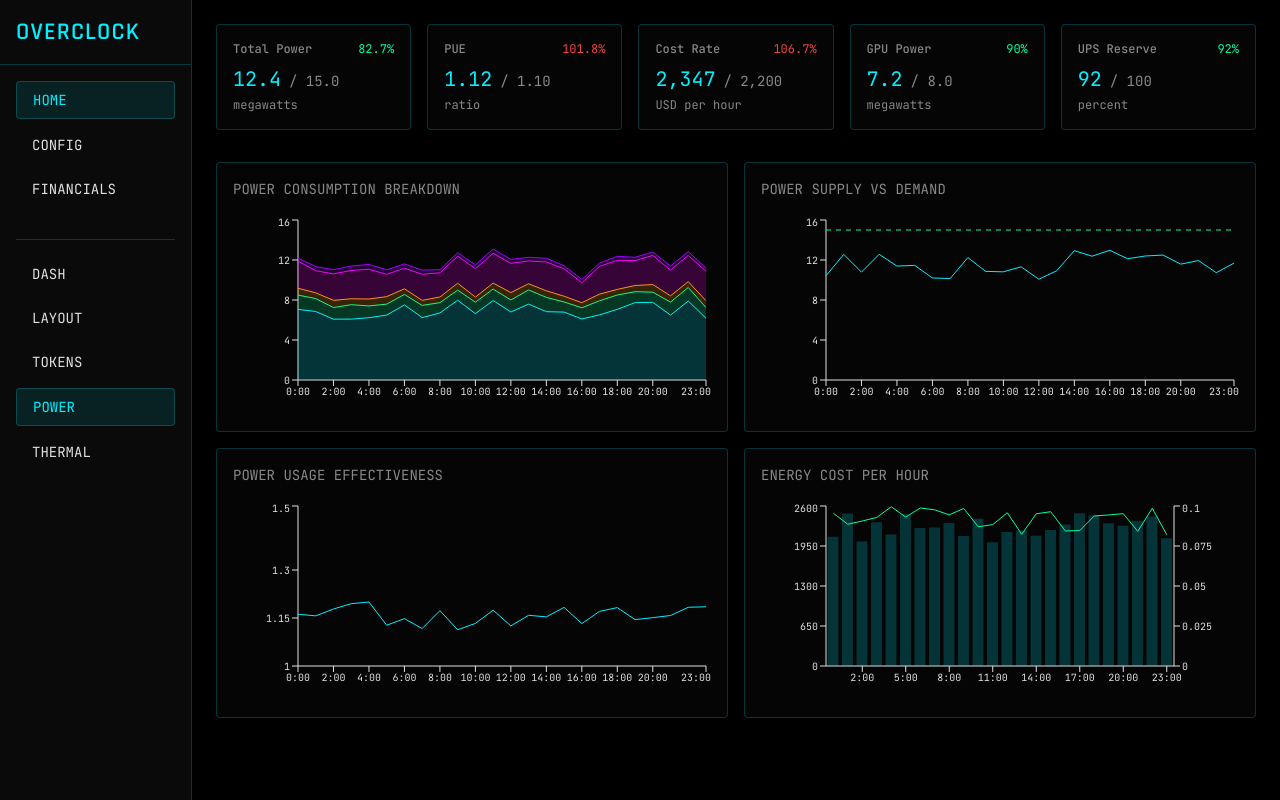
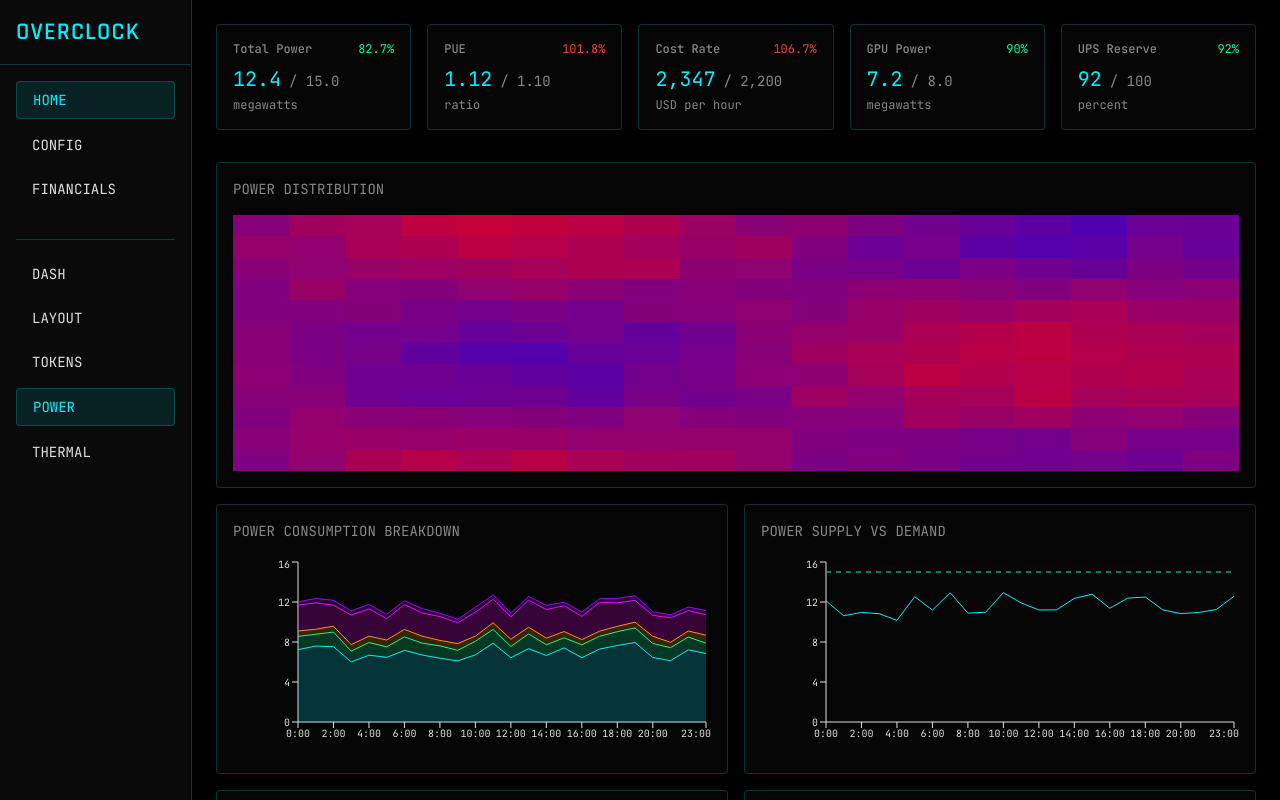
Before and after one commit to rydcunningham/overclock, a React (Vite) app: page /power in a window 1280 px wide. Shown: the top 800 px of the page. Built offline with nearby package versions, Linux system fonts and the light colour scheme.

Commit message:
removed unused variables

```diff
--- a/src/components/PowerView.tsx
+++ b/src/components/PowerView.tsx
@@ -1,5 +1,6 @@
 import { LineChart, Line, XAxis, YAxis, ResponsiveContainer, AreaChart, Area,
          ComposedChart, Bar, Tooltip } from 'recharts';
+import { useState } from 'react';
 
 interface MetricCardProps {
   title: string;
@@ -62,6 +63,100 @@ function MetricCard({ title, value, target, unit, trend }: MetricCardProps) {
   );
 }
 
+function Heatmap({ data }: { data: { x: number; y: number; power: number }[] }) {
+  const minPower = 0;
+  const maxPower = 10; // MW
+
+  const getColor = (power: number) => {
+    const ratio = (power - minPower) / (maxPower - minPower);
+    const r = Math.round(255 * ratio);
+    const b = Math.round(255 * (1 - ratio));
+    return `rgb(${r}, 0, ${b})`;
+  };
+
+  const [tooltip, setTooltip] = useState<{
+    visible: boolean;
+    x: number;
+    y: number;
+    content: string;
+  }>({
+    visible: false,
+    x: 0,
+    y: 0,
+    content: ''
+  });
+
+  return (
+    <div className="relative w-full h-full">
+      <canvas
+        id="power-heatmap"
+        className="w-full h-full"
+        style={{ imageRendering: 'pixelated' }}
+        width={18}
+        height={12}
+        onMouseMove={(e) => {
+          const rect = e.currentTarget.getBoundingClientRect();
+          const x = Math.floor((e.clientX - rect.left) / (rect.width / 18));
+          const y = Math.floor((e.clientY - rect.top) / (rect.height / 12));
+
+          const point = data.find(p => p.x === x && p.y === y);
+          if (point) {
+            setTooltip({
+              visible: true,
+              x: e.clientX,
+              y: e.clientY,
+              content: `Power Draw: ${point.power.toFixed(2)} MW`
+            });
+          }
+        }}
+        onMouseLeave={() => {
+          setTooltip(prev => ({ ...prev, visible: false }));
+        }}
+        ref={canvas => {
+          if (!canvas) return;
+          const ctx = canvas.getContext('2d');
+          if (!ctx) return;
+
+          data.forEach(point => {
+            ctx.fillStyle = getColor(point.power);
+            ctx.fillRect(point.x, point.y, 1, 1);
+          });
+        }}
+      />
+      {tooltip.visible && (
+        <div
+          className="absolute z-10 px-3 py-2 text-xs font-mono bg-cyber-dark border border-cyber-blue/20 rounded shadow-lg"
+          style={{
+            left: `${tooltip.x + 15}px`,
+            top: `${tooltip.y + 15}px`,
+            transform: 'translate(0, 0)'
+          }}
+        >
+          {tooltip.content}
+        </div>
+      )}
+    </div>
+  );
+}
+
+const generatePowerHeatmapData = () => {
+  const data = [];
+  for (let y = 0; y < 12; y++) {
+    for (let x = 0; x < 18; x++) {
+      // Generate power draw with spatial correlation
+      const basePower = 5; // 5 MW base
+      const variation = Math.sin(x/3) * Math.cos(y/2) * 2;
+      const noise = Math.random() * 1;
+      data.push({
+        x,
+        y,
+        power: basePower + variation + noise
+      });
+    }
+  }
+  return data;
+};
+
 export function PowerView() {
   return (
     <div className="p-6 bg-cyber-black min-h-screen">
@@ -102,6 +197,14 @@ export function PowerView() {
           unit="percent"
           trend={92}
         />
+      </div>
+
+      {/* Power Distribution Heatmap */}
+      <div className="border border-cyber-blue/20 bg-cyber-dark/50 p-4 rounded mb-4">
+        <h3 className="text-sm font-mono text-cyber-text/60 mb-4 uppercase">Power Distribution</h3>
+        <div className="h-64">
+          <Heatmap data={generatePowerHeatmapData()} />
+        </div>
       </div>
 
       {/* Charts Grid */}
--- a/src/components/ThermalView.tsx
+++ b/src/components/ThermalView.tsx
@@ -1,5 +1,6 @@
 import { LineChart, Line, XAxis, YAxis, ResponsiveContainer, ScatterChart,
          Scatter, Tooltip } from 'recharts';
+import { useState } from 'react';
 
 interface MetricCardProps {
   title: string;
@@ -57,20 +58,49 @@ function Heatmap({ data }: { data: { x: number; y: number; temperature: number }
 
   const getColor = (temp: number) => {
     const ratio = (temp - minTemp) / (maxTemp - minTemp);
-    // Color gradient from blue (cool) to red (hot)
     const r = Math.round(255 * ratio);
     const b = Math.round(255 * (1 - ratio));
     return `rgb(${r}, 0, ${b})`;
   };
 
+  const [tooltip, setTooltip] = useState<{
+    visible: boolean;
+    x: number;
+    y: number;
+    content: string;
+  }>({
+    visible: false,
+    x: 0,
+    y: 0,
+    content: ''
+  });
+
   return (
     <div className="relative w-full h-full">
       <canvas
-        id="heatmap"
+        id="thermal-heatmap"
         className="w-full h-full"
         style={{ imageRendering: 'pixelated' }}
         width={18}
         height={12}
+        onMouseMove={(e) => {
+          const rect = e.currentTarget.getBoundingClientRect();
+          const x = Math.floor((e.clientX - rect.left) / (rect.width / 18));
+          const y = Math.floor((e.clientY - rect.top) / (rect.height / 12));
+
+          const point = data.find(p => p.x === x && p.y === y);
+          if (point) {
+            setTooltip({
+              visible: true,
+              x: e.clientX,
+              y: e.clientY,
+              content: `Temperature: ${point.temperature.toFixed(1)}°F`
+            });
+          }
+        }}
+        onMouseLeave={() => {
+          setTooltip(prev => ({ ...prev, visible: false }));
+        }}
         ref={canvas => {
           if (!canvas) return;
           const ctx = canvas.getContext('2d');
@@ -82,6 +112,18 @@ function Heatmap({ data }: { data: { x: number; y: number; temperature: number }
           });
         }}
       />
+      {tooltip.visible && (
+        <div
+          className="absolute z-10 px-3 py-2 text-xs font-mono bg-cyber-dark border border-cyber-blue/20 rounded shadow-lg"
+          style={{
+            left: `${tooltip.x + 15}px`,
+            top: `${tooltip.y + 15}px`,
+            transform: 'translate(0, 0)'
+          }}
+        >
+          {tooltip.content}
+        </div>
+      )}
     </div>
   );
 }
@@ -163,7 +205,7 @@ export function ThermalView() {
       </div>
 
       {/* Charts Grid */}
-      <div className="grid grid-cols-2 gap-4">
+      <div className="grid grid-cols-2 gap-4 space-x-2">
         {/* Temperature Trends */}
         <div className="border border-cyber-blue/20 bg-cyber-dark/50 p-4 rounded">
           <h3 className="text-sm font-mono text-cyber-text/60 mb-4 uppercase">Temperature Trends</h3>
--- a/src/components/TokensView.tsx
+++ b/src/components/TokensView.tsx
@@ -21,13 +21,6 @@ const utilizationData = Array.from({ length: 24 }, (_, i) => ({
   users: Math.floor(Math.random() * 1000 + 2000), // 2000-3000 users
 }));
 
-const temperatureData = Array.from({ length: 24 }, (_, i) => ({
-  time: `${i}:00`,
-  gpu: Math.random() * 10 + 65,
-  cpu: Math.random() * 10 + 60,
-  ambient: Math.random() * 5 + 68,
-}));
-
 const memoryData = Array.from({ length: 24 }, (_, i) => ({
   time: `${i}:00`,
   vram: Math.random() * 20 + 60, // 60-80GB
@@ -36,7 +29,7 @@ const memoryData = Array.from({ length: 24 }, (_, i) => ({
 
 const costData = Array.from({ length: 24 }, (_, i) => ({
   time: `${i}:00`,
-  cost: Math.random() * 0.2 + 0.8, // $0.8-1.0 per 1M tokens
+  totalCost: Math.random() * 0.2 + 0.8, // $0.8-1.0 per 1M tokens
   revenue: Math.random() * 0.4 + 1.2, // $1.2-1.6 per 1M tokens
 }));
 
@@ -235,6 +228,13 @@ export function TokensView() {
                 tick={{ fontSize: 10 }}
               />
               <YAxis
+                yAxisId="left"
+                stroke="#e0e0e0"
+                tick={{ fontSize: 10 }}
+              />
+              <YAxis
+                yAxisId="right"
+                orientation="right"
                 stroke="#e0e0e0"
                 tick={{ fontSize: 10 }}
               />
@@ -244,8 +244,14 @@ export function TokensView() {
                   border: '1px solid rgba(0, 240, 255, 0.2)'
                 }}
               />
-              <Bar dataKey="cost" fill="#00f0ff" fillOpacity={0.2} />
+              <Bar
+                yAxisId="left"
+                dataKey="totalCost"
+                fill="#00f0ff"
+                fillOpacity={0.2}
+              />
               <Line
+                yAxisId="right"
                 type="linear"
                 dataKey="revenue"
                 stroke="#00ff9f"
```
